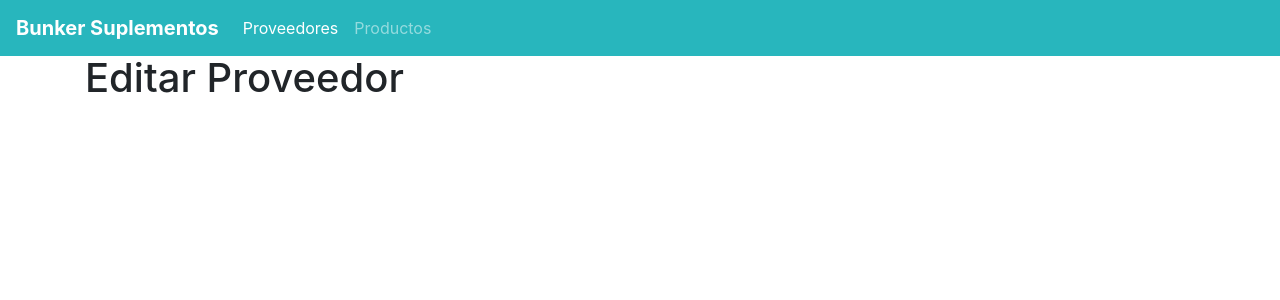
After one commit to VaneDC/api, a Django app: page /proveedores/lista/ in a window 1280 px wide. The commit adds this page. Shown: the top 300 px of the page. Run offline with Django 3.2, Linux system fonts and the light colour scheme; data that the repository does not hold is empty; some libraries are stand-ins or nearby versions.

Commit message:
editar proveedores

```diff
--- a/proveedores/urls.py
+++ b/proveedores/urls.py
@@ -4,4 +4,6 @@ from . import views
 urlpatterns = [
     url(r'^$', views.index, name="index"),
     url(r'^nuevo/$', views.nuevoProveedor, name='nuevo'),
+    url(r'^lista/$', views.listaProveedores, name="lista"),
+    url(r'^editar/(?P<pk>[0-9]+)/edit/$', views.editarProveedor, name='editar_proveedor'),
 ]
--- a/proveedores/views.py
+++ b/proveedores/views.py
@@ -1,6 +1,7 @@
-from django.shortcuts import render
+from django.shortcuts import render, get_object_or_404
 from .forms import ProveedorForm
 from django.shortcuts import redirect
+from .models import Proveedor
 
 def index(request):
 	return render(request, 'proveedores/index.html')
@@ -14,3 +15,18 @@ def nuevoProveedor(request):
     else:
         form = ProveedorForm()
     return render(request, 'proveedores/nuevo.html', {'form':form})
+
+def listaProveedores(request):
+    proveedores = Proveedor.objects.all()
+    return render(request, 'proveedores/lista.html', {'proveedores':proveedores})
+
+def editarProveedor(request, pk):
+    proveedor = get_object_or_404(Proveedor, pk=pk)
+    if request.method == "POST":
+        form = ProveedorForm(request.POST, instance=proveedor)
+        if form.is_valid():
+            proveedor = form.save()
+            return redirect('/proveedores/lista')
+    else:
+        form = ProveedorForm(instance=proveedor)
+    return render(request, 'proveedores/editar.html', {'form': form})
--- a/templates/proveedores/index.html
+++ b/templates/proveedores/index.html
@@ -3,5 +3,6 @@
 	Proveedores
 {% endblock %}
 {% block content %}
-	<a href="{% url 'proveedores:nuevo' %}" class="btn btn-lg btn-primary index">Nuevo Proveedor</a>
+	<a href="{% url 'proveedores:nuevo' %}" class="btn btn-lg btn-primary index">Nuevo Proveedor</a><br>
+	<a href="{% url 'proveedores:lista' %}" class="btn btn-lg btn-primary index">Editar Proveedor</a>
 {% endblock %}
--- /dev/null
+++ b/templates/proveedores/lista.html
@@ -0,0 +1,20 @@
+{% extends 'base.html' %}
+{% block title %}
+	Editar Proveedor
+{% endblock %}
+{% block content %}
+	<h1>Editar Proveedor</h1>
+        {% for proveedor in proveedores %}
+
+		        <div>
+
+		        <a class="btn btn-default" href="{% url 'proveedores:editar_proveedor' pk=proveedor.idProveedor %}">
+		        {{ proveedor.nombre}}
+		        {{ proveedor.telefono }}
+		        {{ proveedor.mail }}
+		        {{ proveedor.comentario }}
+		         </a>
+		        </div>
+
+		{% endfor %}
+{% endblock %}
```
Also changed, not shown: templates/proveedores/editar.html (added, +15 -0 lines).
